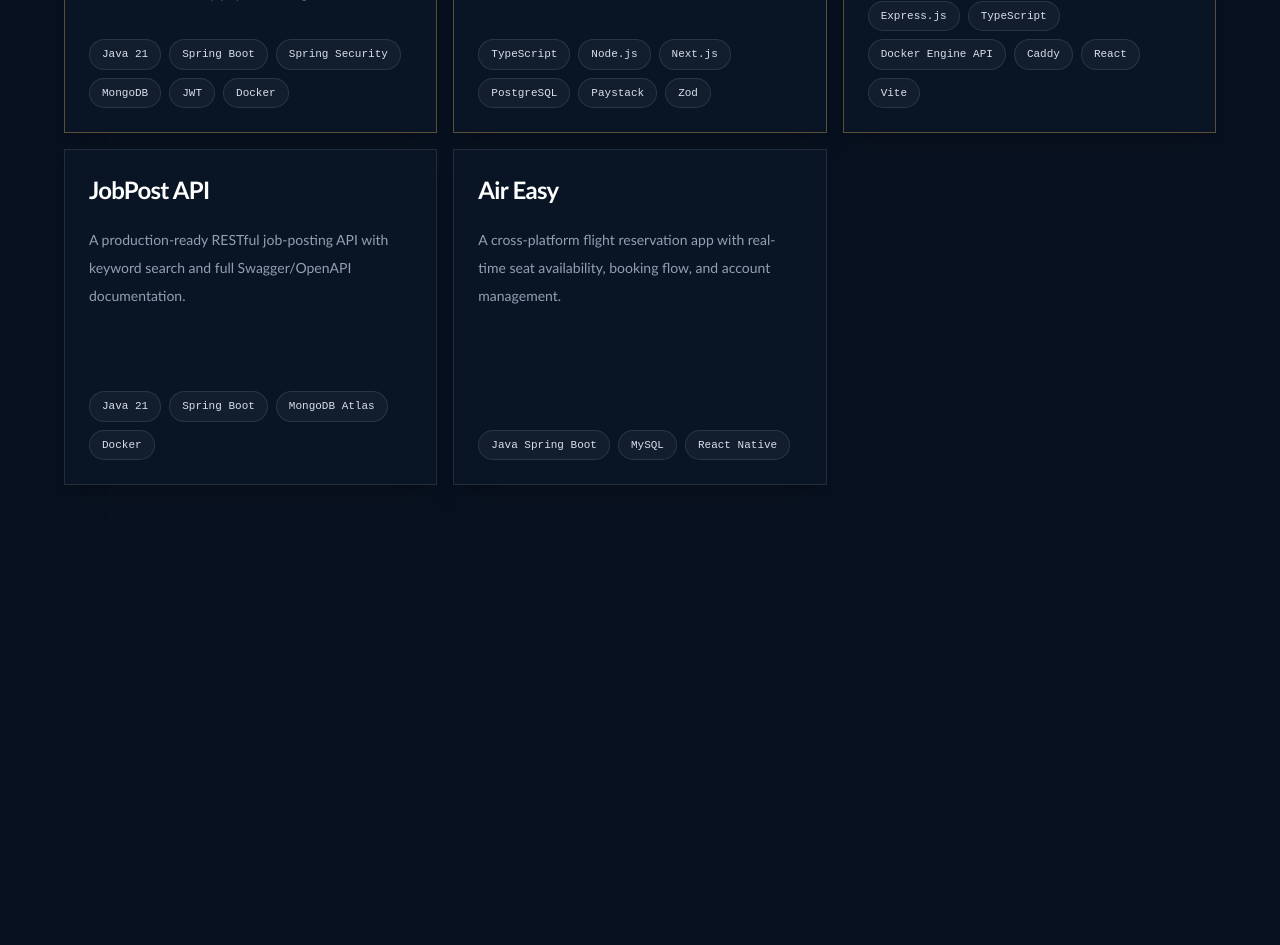
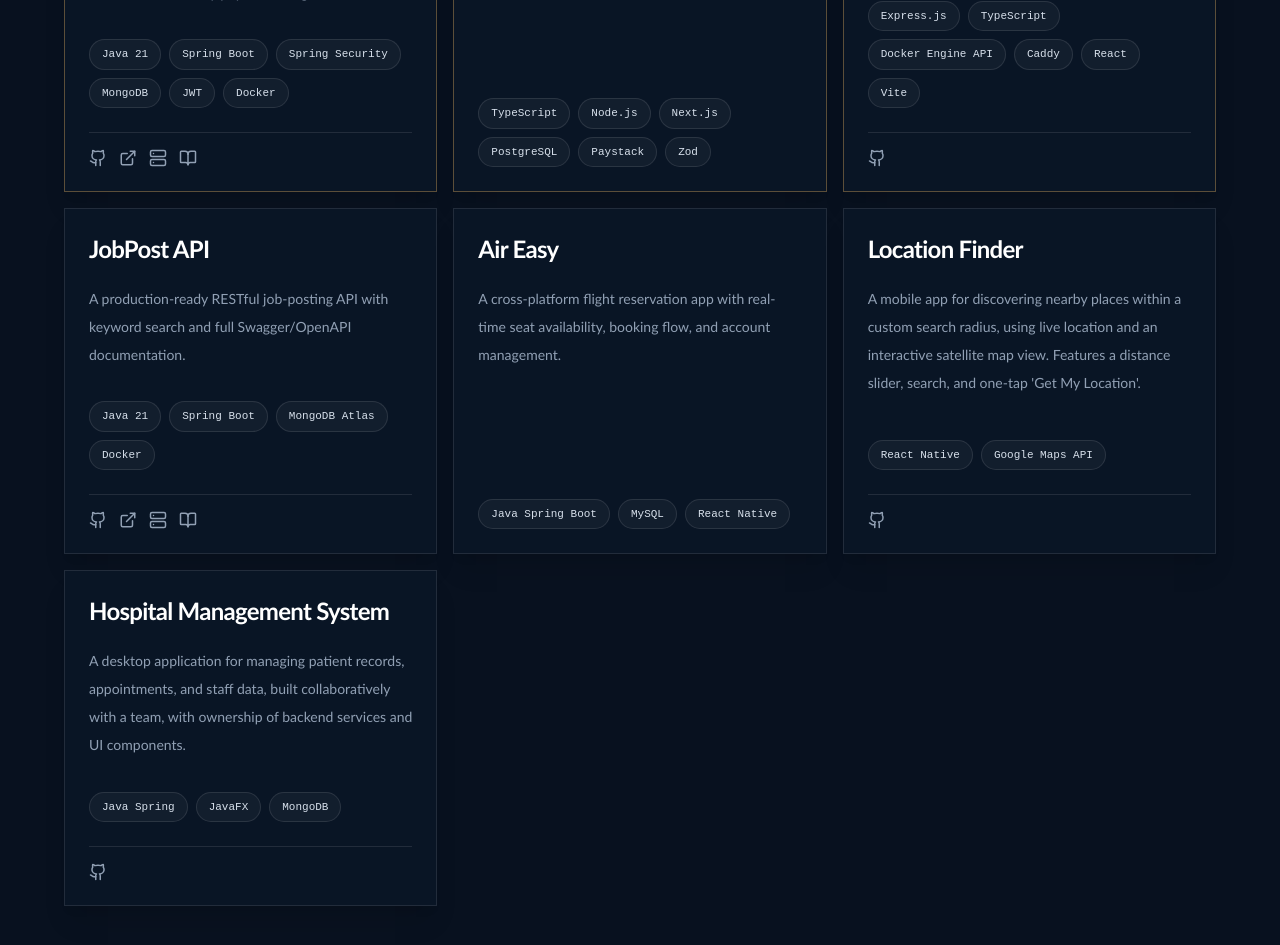
Before and after one commit to Spider1201/onatade-portfolio, a Next.js app: page / in a window 1280 px wide. Shown: the part 2940-3885 px from the top of the page. Before the commit the page ends 3553 px from the top, so only its background shows below. Built offline with nearby package versions, Linux system fonts and the light colour scheme.

Commit message:
Add project links and two more projects

```diff
--- a/components/Projects.tsx
+++ b/components/Projects.tsx
@@ -1,7 +1,7 @@
 "use client";
 
 import { motion } from "framer-motion";
-import { ExternalLink, Github } from "lucide-react";
+import { BookOpen, ExternalLink, Github, Server } from "lucide-react";
 import { projects } from "@/data/projects";
 
 const cardVariants = {
@@ -61,7 +61,7 @@ export function Projects() {
                   </span>
                 ))}
               </div>
-              {(project.githubUrl || project.liveUrl) && (
+              {(project.githubUrl || project.liveUrl || project.apiUrl || project.docsUrl) && (
                 <div className="mt-6 flex items-center gap-3 border-t border-white/10 pt-4">
                   {project.githubUrl && (
                     <a href={project.githubUrl} target="_blank" rel="noreferrer" aria-label={`${project.title} GitHub repository`} className="text-[#91a0b4] transition hover:text-[#f4b860]">
@@ -73,6 +73,16 @@ export function Projects() {
                       <ExternalLink size={18} />
                     </a>
                   )}
+                  {project.apiUrl && (
+                    <a href={project.apiUrl} target="_blank" rel="noreferrer" aria-label={`${project.title} API`} className="text-[#91a0b4] transition hover:text-[#f4b860]">
+                      <Server size={18} />
+                    </a>
+                  )}
+                  {project.docsUrl && (
+                    <a href={project.docsUrl} target="_blank" rel="noreferrer" aria-label={`${project.title} API documentation`} className="text-[#91a0b4] transition hover:text-[#f4b860]">
+                      <BookOpen size={18} />
+                    </a>
+                  )}
                 </div>
               )}
             </motion.article>
--- a/data/projects.ts
+++ b/data/projects.ts
@@ -4,6 +4,8 @@ export interface Project {
   tech: string[];
   githubUrl?: string;
   liveUrl?: string;
+  apiUrl?: string;
+  docsUrl?: string;
   featured?: boolean;
 }
 
@@ -13,6 +15,10 @@ export const projects: Project[] = [
     description:
       "A fundraising platform enabling verified organizations to run transparent, time-boxed relief campaigns with full donation and disbursement tracking. Built with JWT auth, role-based access control, and Monnify payment integration.",
     tech: ["Java 21", "Spring Boot", "Spring Security", "MongoDB", "JWT", "Docker"],
+    githubUrl: "https://github.com/Spider1201/VeriFund",
+    liveUrl: "https://verifund-f.vercel.app/",
+    apiUrl: "https://verifund-mmwl.onrender.com",
+    docsUrl: "https://verifund-mmwl.onrender.com/swagger-ui/index.html",
     featured: true,
   },
   {
@@ -27,6 +33,7 @@ export const projects: Project[] = [
     description:
       "A deployment pipeline platform with one-click GitHub deploys, auto-generated Dockerfiles, and live build/deploy log streaming via SSE.",
     tech: ["Express.js", "TypeScript", "Docker Engine API", "Caddy", "React", "Vite"],
+    githubUrl: "https://github.com/Spider1201/deployment-system",
     featured: true,
   },
   {
@@ -34,6 +41,10 @@ export const projects: Project[] = [
     description:
       "A production-ready RESTful job-posting API with keyword search and full Swagger/OpenAPI documentation.",
     tech: ["Java 21", "Spring Boot", "MongoDB Atlas", "Docker"],
+    githubUrl: "https://github.com/Spider1201/job-post",
+    liveUrl: "https://jobposting-app.netlify.app/",
+    apiUrl: "https://job-post-api.onrender.com",
+    docsUrl: "https://job-post-api.onrender.com/swagger-ui/index.html",
   },
   {
     title: "Air Easy",
@@ -41,4 +52,18 @@ export const projects: Project[] = [
       "A cross-platform flight reservation app with real-time seat availability, booking flow, and account management.",
     tech: ["Java Spring Boot", "MySQL", "React Native"],
   },
+  {
+    title: "Location Finder",
+    description:
+      "A mobile app for discovering nearby places within a custom search radius, using live location and an interactive satellite map view. Features a distance slider, search, and one-tap 'Get My Location'.",
+    tech: ["React Native", "Google Maps API"],
+    githubUrl: "https://github.com/Spider1201/Location-Finder",
+  },
+  {
+    title: "Hospital Management System",
+    description:
+      "A desktop application for managing patient records, appointments, and staff data, built collaboratively with a team, with ownership of backend services and UI components.",
+    tech: ["Java Spring", "JavaFX", "MongoDB"],
+    githubUrl: "https://github.com/Spider1201/HospitalManagementSystem",
+  },
 ];
```
